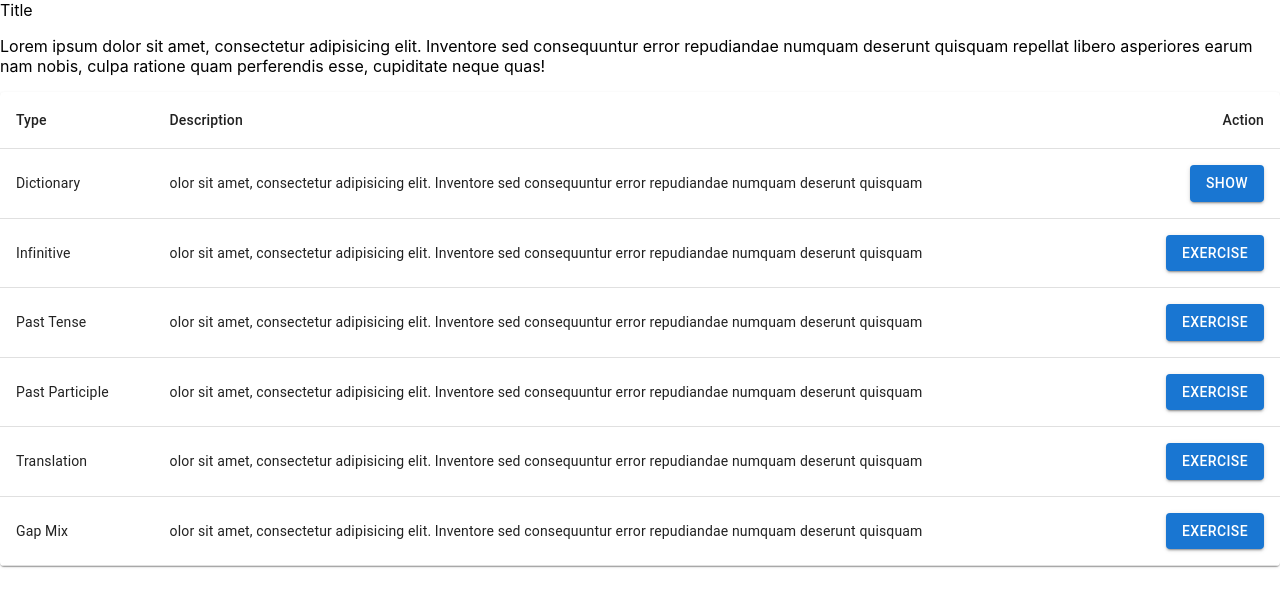
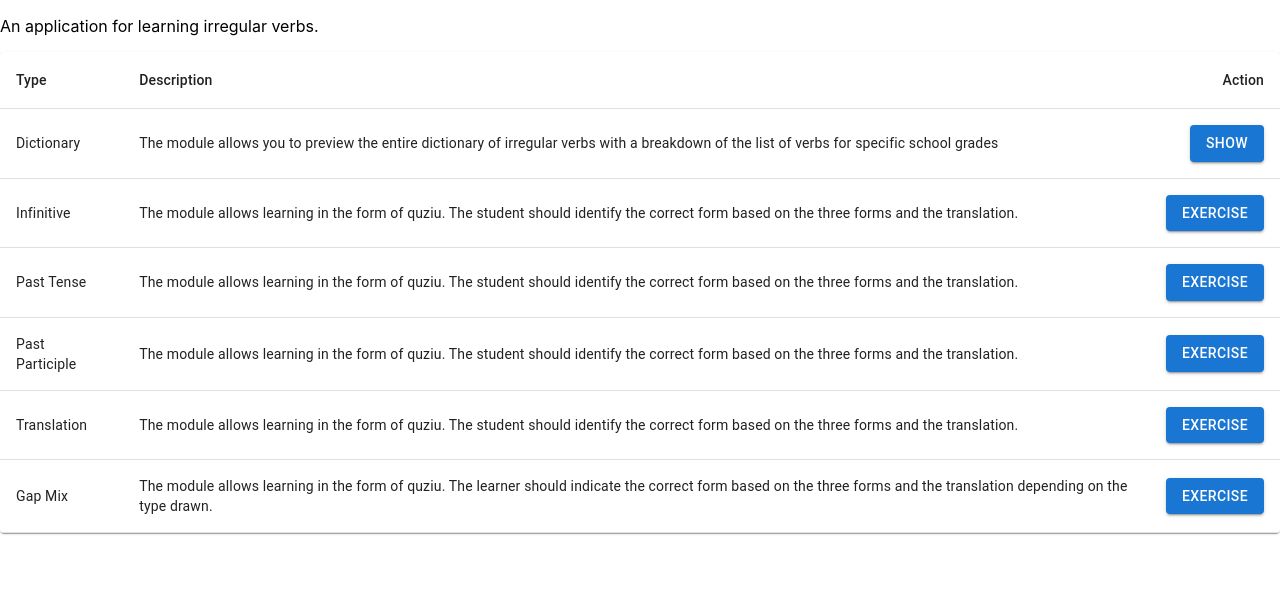
Before and after one commit to lukaszgor/-irregularverbs, a React (Create React App) app in the folder irregularverbs/: page / in a window 1280 px wide. Shown: the top 606 px of the page. Built offline with nearby package versions, Linux system fonts and the light colour scheme.

Commit message:
fix description

```diff
--- a/irregularverbs/src/pages/Home.js
+++ b/irregularverbs/src/pages/Home.js
@@ -1,7 +1,6 @@
 import { useNavigate } from "react-router-dom"
 import { useState,useEffect } from 'react';
 import supabase from "../supabaseClient"
-import { Card } from 'primereact/card';
 import Button from '@mui/material/Button';
 import Table from '@mui/material/Table';
 import TableBody from '@mui/material/TableBody';
@@ -11,11 +10,9 @@ import TableHead from '@mui/material/TableHead';
 import TableRow from '@mui/material/TableRow';
 import Paper from '@mui/material/Paper';
 
-
 const Home=()=>{
 
     const navigate = useNavigate()//add to nav
-
 
     const dictionaryNavigate = () => {
         navigate('/Dictionary')
@@ -35,18 +32,12 @@ const Home=()=>{
       const GapMixNavigate = () => {
         navigate('/GapMix')
       };
-
-
-
     return(
     <div>
+                <p className="m-0">
+                An application for learning irregular verbs.
+                </p>
 
-<Card title="Title">
-                <p className="m-0">
-                    Lorem ipsum dolor sit amet, consectetur adipisicing elit. Inventore sed consequuntur error repudiandae
-                    numquam deserunt quisquam repellat libero asperiores earum nam nobis, culpa ratione quam perferendis esse, cupiditate neque quas!
-                </p>
-</Card>
 
 <TableContainer component={Paper}>
       <Table sx={{ minWidth: 80 }} aria-label="simple table">
@@ -61,48 +52,42 @@ const Home=()=>{
         <TableBody>
         <TableRow>
             <TableCell>Dictionary</TableCell>
-            <TableCell>olor sit amet, consectetur adipisicing elit. Inventore sed consequuntur error repudiandae
-                    numquam deserunt quisquam </TableCell>
+            <TableCell>The module allows you to preview the entire dictionary of irregular verbs with a breakdown of the list of verbs for specific school grades </TableCell>
             <TableCell align="right">
             <Button variant="contained" onClick={dictionaryNavigate}>Show</Button>
             </TableCell>
           </TableRow>
           <TableRow>
             <TableCell>Infinitive</TableCell>
-            <TableCell>olor sit amet, consectetur adipisicing elit. Inventore sed consequuntur error repudiandae
-                    numquam deserunt quisquam </TableCell>
+            <TableCell>The module allows learning in the form of quziu. The student should identify the correct form based on the three forms and the translation. </TableCell>
             <TableCell align="right">
             <Button variant="contained" onClick={InfinitiveNavigate}>Exercise</Button>
             </TableCell>
           </TableRow>
           <TableRow>
             <TableCell>Past Tense </TableCell>
-            <TableCell>olor sit amet, consectetur adipisicing elit. Inventore sed consequuntur error repudiandae
-                    numquam deserunt quisquam </TableCell>
+            <TableCell>The module allows learning in the form of quziu. The student should identify the correct form based on the three forms and the translation. </TableCell>
             <TableCell align="right">
             <Button variant="contained" onClick={PastTenseNavigate}>Exercise</Button>
             </TableCell>
           </TableRow>
           <TableRow>
             <TableCell>Past Participle </TableCell>
-            <TableCell>olor sit amet, consectetur adipisicing elit. Inventore sed consequuntur error repudiandae
-                    numquam deserunt quisquam </TableCell>
+            <TableCell>The module allows learning in the form of quziu. The student should identify the correct form based on the three forms and the translation. </TableCell>
             <TableCell align="right">
             <Button variant="contained" onClick={PastParticipleNavigate}>Exercise</Button>
             </TableCell>
           </TableRow>
           <TableRow>
             <TableCell>Translation </TableCell>
-            <TableCell>olor sit amet, consectetur adipisicing elit. Inventore sed consequuntur error repudiandae
-                    numquam deserunt quisquam </TableCell>
+            <TableCell>The module allows learning in the form of quziu. The student should identify the correct form based on the three forms and the translation.</TableCell>
             <TableCell align="right">
             <Button variant="contained" onClick={TranslationNavigate}>Exercise</Button>
             </TableCell>
           </TableRow>
           <TableRow>
             <TableCell>Gap Mix </TableCell>
-            <TableCell>olor sit amet, consectetur adipisicing elit. Inventore sed consequuntur error repudiandae
-                    numquam deserunt quisquam </TableCell>
+            <TableCell>The module allows learning in the form of quziu. The learner should indicate the correct form based on the three forms and the translation depending on the type drawn.</TableCell>
             <TableCell align="right">
             <Button variant="contained" onClick={GapMixNavigate}>Exercise</Button>
             </TableCell>
```
